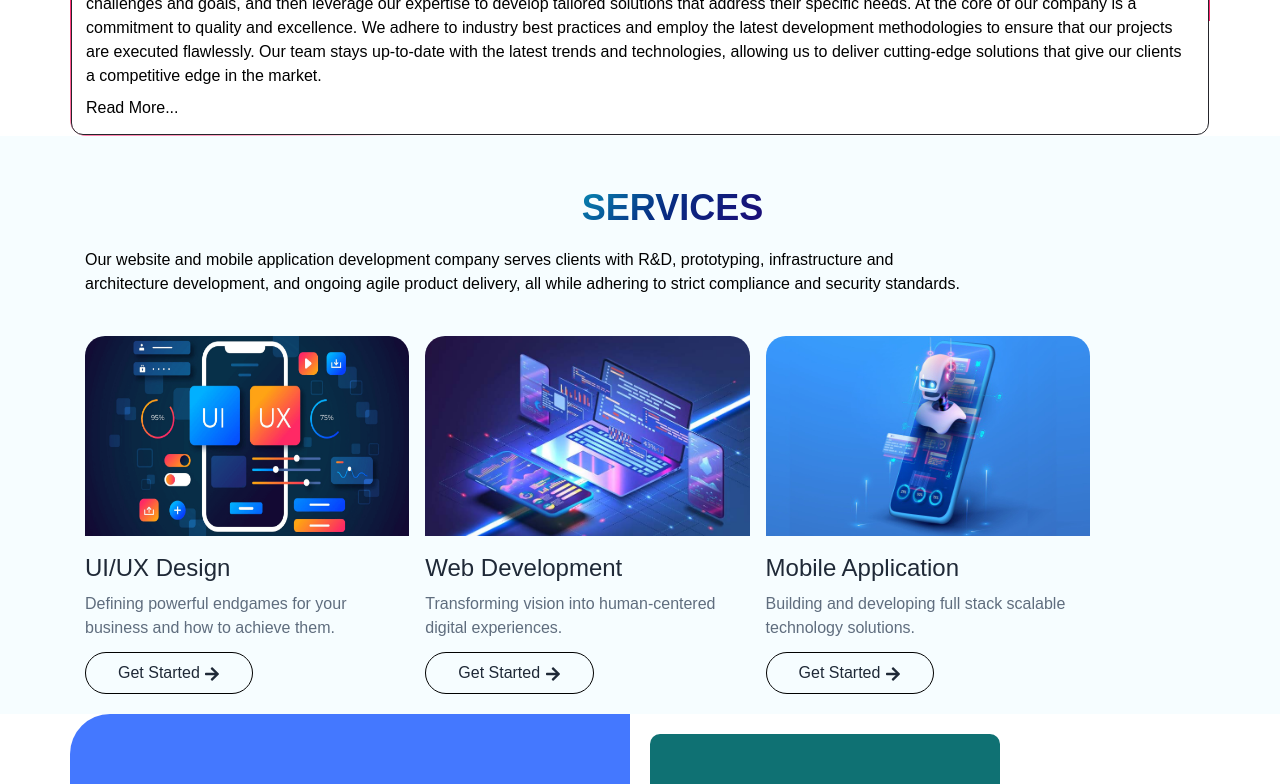
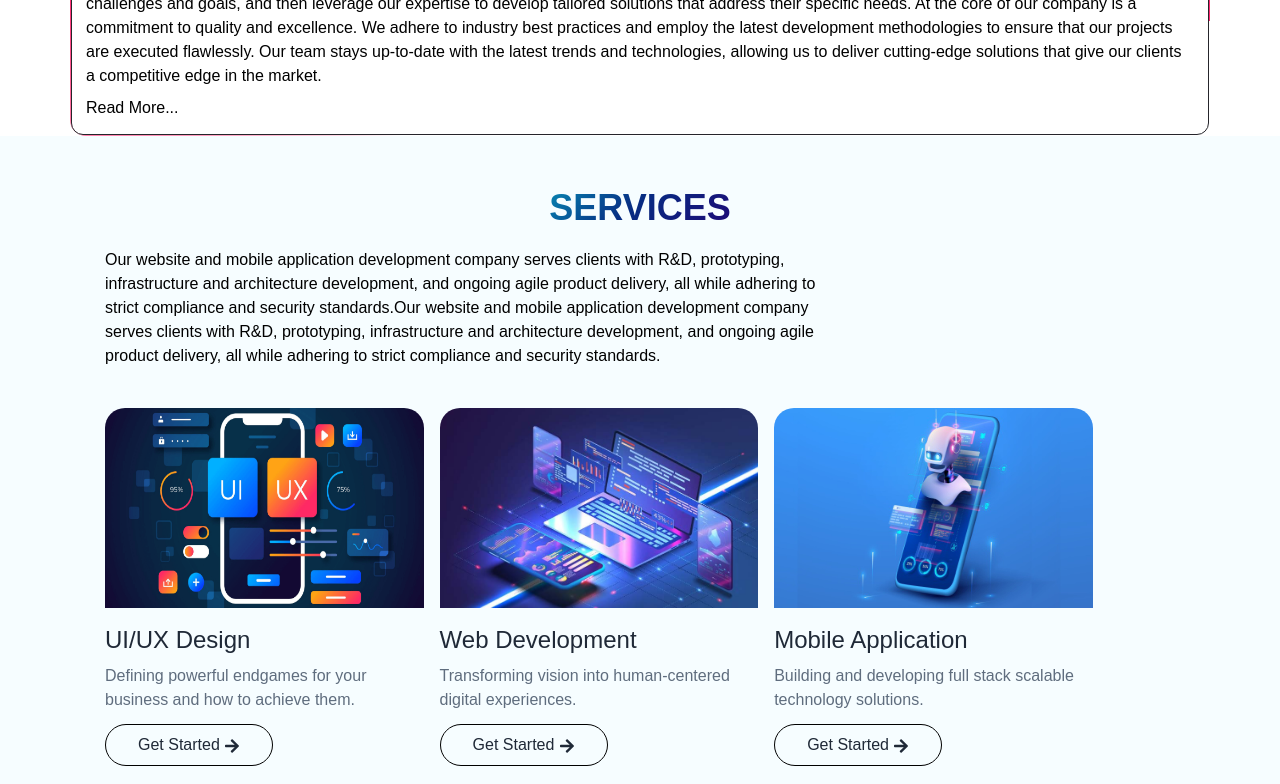
Before and after one commit to Alazar-da/amintechsolution, a React (Create React App) app: page / in a window 1280 px wide. Shown: the part 1120-1904 px from the top of the page. Built offline with nearby package versions, Linux system fonts and the light colour scheme.

Commit message:
new change

```diff
--- a/src/components/Services.js
+++ b/src/components/Services.js
@@ -7,22 +7,24 @@ import "../assets/color.css"
 
 function Services() {
     return(
-      <main className="container-fluid mx-auto bg-third px-5 md:pl-[85px] lg:py-5">
+      <main className="container-fluid mx-auto bg-third px-5 lg:py-5">
          <div className='mt-5 flex flex-col'>
-            <div className='mt-3 w-full'>
+            <div className='mt-3'>
             <div className='text-center'>
-                  <h2 className="font-bold text-center lg:text-4xl text-2xl animate-charcter">Services</h2>
+                  <h2 className="font-bold lg:text-4xl text-2xl animate-charcter">Services</h2>
 
                   </div>
-               <div className='shrink md:w-3/4'>
+               <div className='shrink md:w-2/3 md:pl-[85px]'>
                <p className="text-1xl text-black py-5">
                   Our website and mobile application development company serves clients with R&D, prototyping, infrastructure
+                  and architecture development, and ongoing agile product delivery, all while adhering to strict compliance and
+                  security standards.Our website and mobile application development company serves clients with R&D, prototyping, infrastructure
                   and architecture development, and ongoing agile product delivery, all while adhering to strict compliance and
                   security standards.
                </p>
             </div>
          </div>
-         <div className='grid grid-cols-7 md:gap-4'>
+         <div className='grid grid-cols-7 md:gap-4 md:pl-[85px]'>
             <div className='col-span-5 md:col-span-2 col-start-2 mt-5'>
                <div>
                   <img src={ui} alt='service1' className="lg:h-[200px] lg:w-[100%] rounded-tl-[20px] rounded-tr-[20px]"></img>
```
